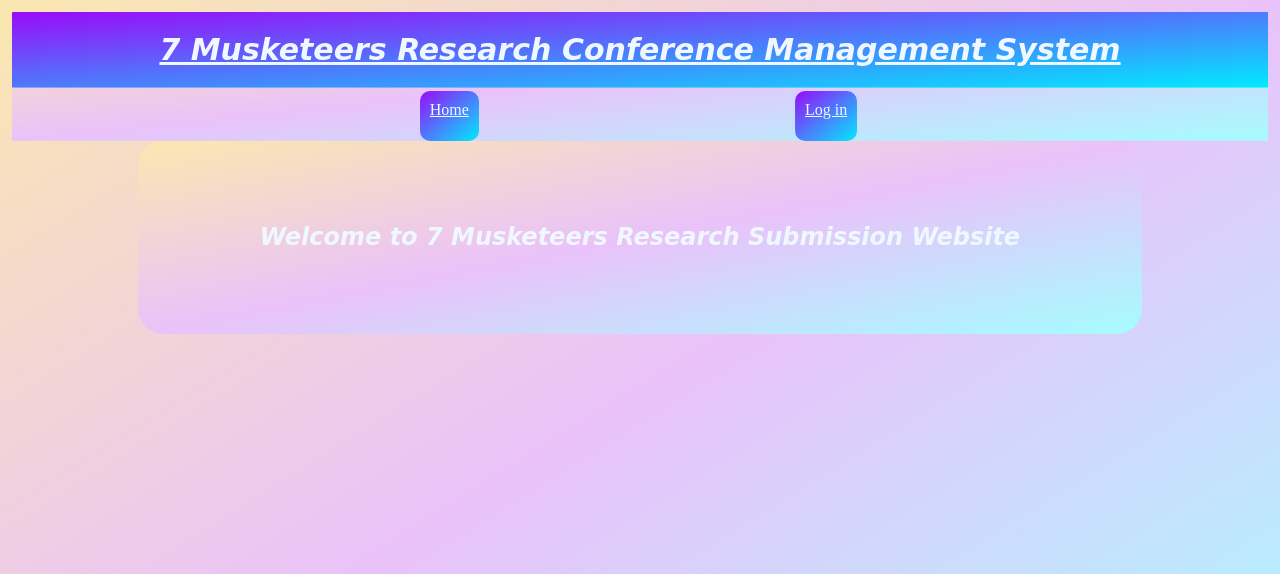
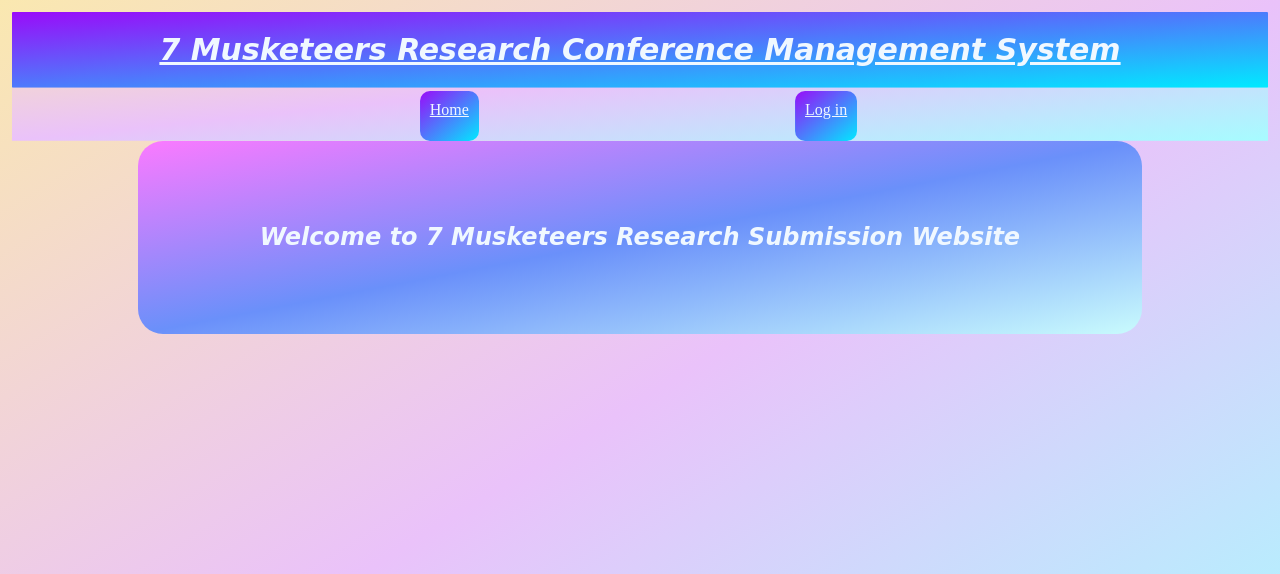
Before and after one commit to hariniprakash296/314Website-for-Research-paper-submissions, a Django app: page / in a window 1280 px wide. Shown: the top 574 px of the page. Run offline with Django 3.2, Linux system fonts and the light colour scheme.

Commit message:
Changed CSS

```diff
--- a/Conference_Management_System_Django/main/static/css/style_upper_menu.css
+++ b/Conference_Management_System_Django/main/static/css/style_upper_menu.css
@@ -62,7 +62,7 @@
     font-size: 100%;
     border: width 500px; align-content: center; padding: 5%; margin-right: 10%; margin-left: 10%; margin-bottom: 10%;
     border-radius: 25px;
-    background-image: linear-gradient(to bottom right,rgb(250, 232, 176), #eac2fa, #a6fcff);
+    background-image: linear-gradient(to bottom right,rgb(251, 122, 255), #6a90fa, #c9fbfd);
     background-repeat: no-repeat;
     background-size: auto;
     background-position: center;
--- a/Conference_Management_System_Django/main/templates/author_newpaper.html
+++ b/Conference_Management_System_Django/main/templates/author_newpaper.html
@@ -7,7 +7,7 @@
     <tr>
         <td style="text-align: center">
         <label>Author Emails:</label><br />
-                <textarea id="message" rows="15" cols="100" name="text" style="font-family: Times-New-Roman; font-size: 1rem;">Please enter the authors' emails separated by commas &#13;&#10; For eg. authorA@gmail.com, authorB@gmail.com</textarea>
+                <textarea id="message" rows="10" cols="100" name="text" style="font-family: Times-New-Roman; font-size: 1rem;">Please enter the authors' emails separated by commas &#13;&#10; For eg. authorA@gmail.com, authorB@gmail.com</textarea>
                 <span style="color: red;" id="textRequired"></span>
         <br/>
         </td>
```
